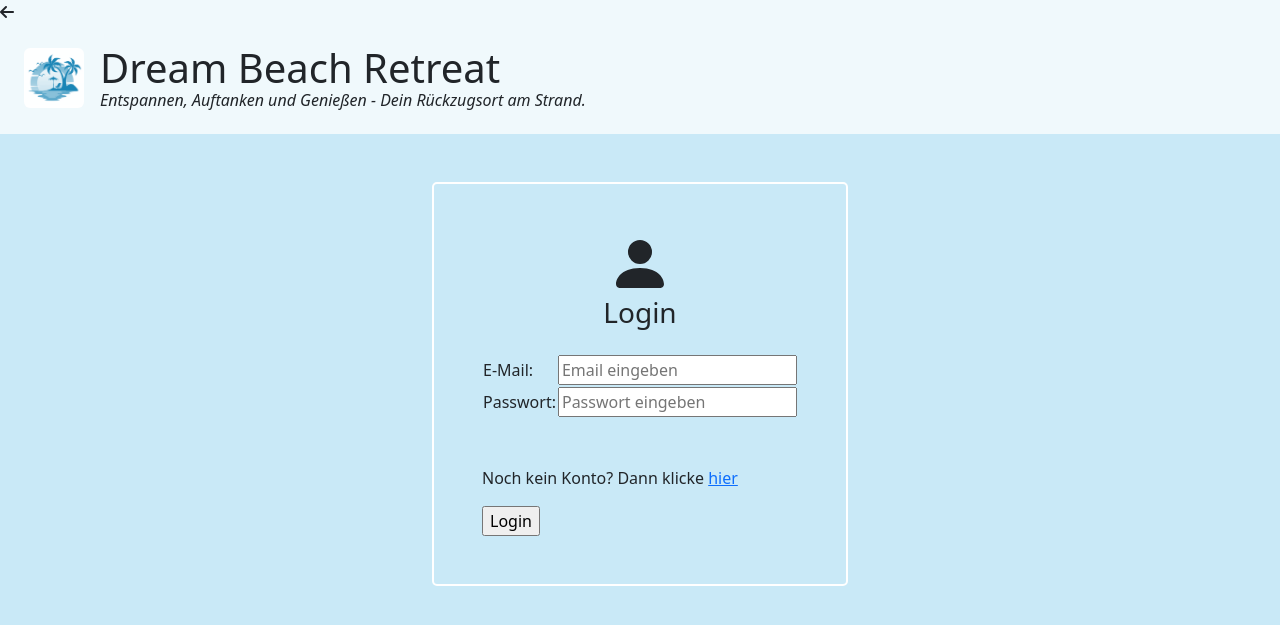
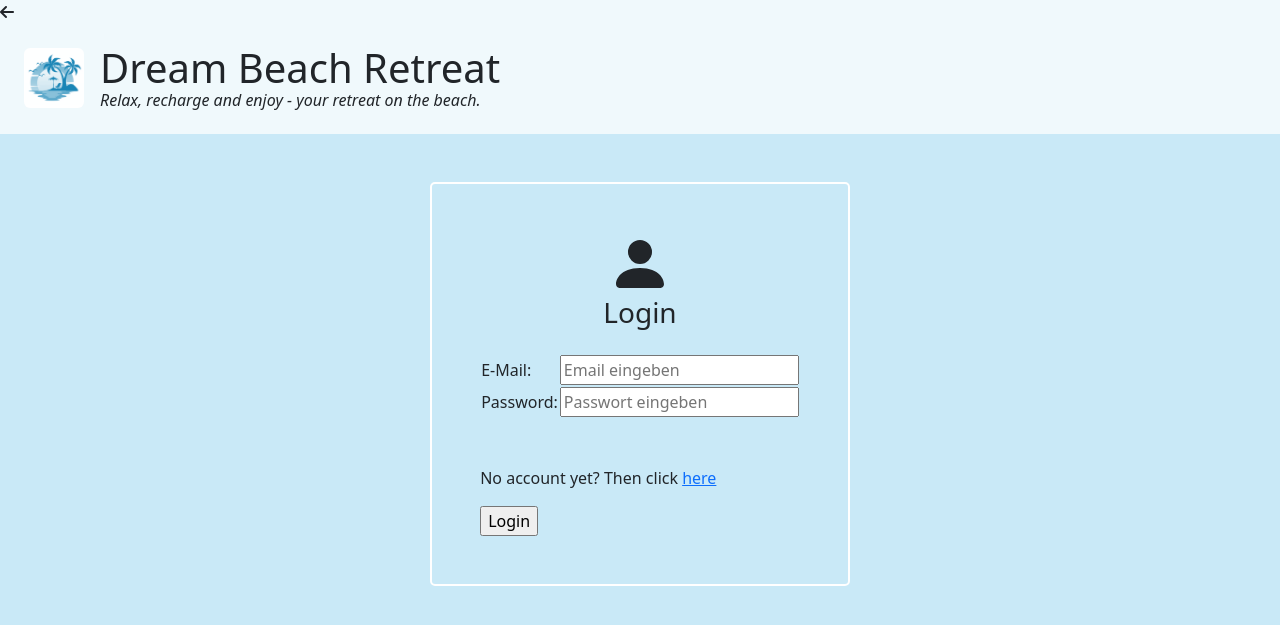
Before and after one commit to LucieSchmid/DreamBeachRetreat, a PHP site: page /login.eng.php in a window 1280 px wide. Shown: the top 625 px of the page. Run offline with PHP 8.4, Linux system fonts and the light colour scheme; some libraries are stand-ins or nearby versions.

Commit message:
englisch fertig i guess

```diff
--- a/login.eng.php
+++ b/login.eng.php
@@ -26,7 +26,7 @@ session_start();
         <li style="display: grid; grid-template-columns: 100px; grid-template-rows: 50px 50px; padding-bottom: 10px;">
             <a href="hauptseite.php"><img src="images/logo.png" width="60" height="60" alt="Logo" class="img-fluid rounded m-4" aligen="left" style="grid-row: 1 / 2"></a>
             <h1 style="grid-row: 1; grid-column: 2; text-align: left; margin-top: 20px;">Dream Beach Retreat</h1>
-            <i style="grid-row: 2 ; grid-column: 2; text-align: left; margin-top: 10px; padding-top: 4px;">Entspannen, Auftanken und Genießen - Dein Rückzugsort am Strand.</i>
+            <i style="grid-row: 2 ; grid-column: 2; text-align: left; margin-top: 10px; padding-top: 4px;">Relax, recharge and enjoy - your retreat on the beach.</i>
         </li>
     </header>
     <?php
@@ -36,15 +36,15 @@ session_start();
 
     if (isset($_SESSION['email'])) {
         echo "<h2>Sie sind schon angemeldet.</h2><br>
-        Klicken Sie <a href='hauptseite.php'>hier</a> um auf die Startseite wieder zurückzukehren.<br>
-        oder Klicken Sie <a href='logout.php'>hier</a>, um sich auszuloggen.";
+        Click here <a href='hauptseite.php'>hier</a> to return to the homesite.<br>
+        or click here <a href='logout.php'></a>, to logout.";
         $formular_anzeigen = false;
     } else {
 
 
         if (isset($_POST['login'])) {
             if (empty($_POST['email']) || empty($_POST['passwort'])) {
-                echo "Bitte füllen Sie das Formular vollständig aus!";
+                echo "Please fill out the form completely!";
             } else {
 
                 $auth_email = htmlspecialchars(trim($_POST['email']));
@@ -57,7 +57,7 @@ session_start();
                     $statement->bindParam(":email", $auth_email);
                     $statement->execute();
                 } catch (PDOException $e) {
-                    die("Login nicht möglich!");
+                    die("Login not possible!");
                 }
 
                 if ($statement->rowCount() > 0) {
@@ -85,7 +85,7 @@ session_start();
                             echo "<h3>Die Daten (Passwort) wurden aktualisiert!</h3>";
                         }
 
-                        echo "Login erfolgreich";
+                        echo "Login successful!";
 
                         $formular_anzeigen = false;
 
@@ -97,11 +97,11 @@ session_start();
                         $pfad = 'http://' . $_SERVER['HTTP_HOST'] . dirname($_SERVER['PHP_SELF']) . '/hauptseite.php';
                         header('Location: ' . $pfad);
                     } else {
-                        echo "Überprüfen Sie Ihr Passwort";
+                        echo "Check your password";
                         $formular_anzeigen = true;
                     }
                 } else {
-                    echo "Ihre E-Mail-Adresse ist nicht registriert.";
+                    echo "Your email address is not registered.";
                     $formular_anzeigen = true;
                 }
             }
@@ -131,13 +131,13 @@ session_start();
                             </div>
                             <div class="mb-3">
                                 <tr>
-                                    <td><label for="passwort">Passwort:</label></td>
+                                    <td><label for="passwort">Password:</label></td>
                                     <td><input type="password" id="passwort" name="passwort" placeholder="Passwort eingeben" required></td>
                                 <tr>
                             </div>
                         </table>
                         <div>
-                            <p class="mt-5">Noch kein Konto? Dann klicke <a href="registrieren.php">hier</a></p>
+                            <p class="mt-5">No account yet? Then click <a href="registrieren.php">here</a></p>
                         </div>
                         <input type="submit" value="Login" name="login" class="button">
                     </form>
```
